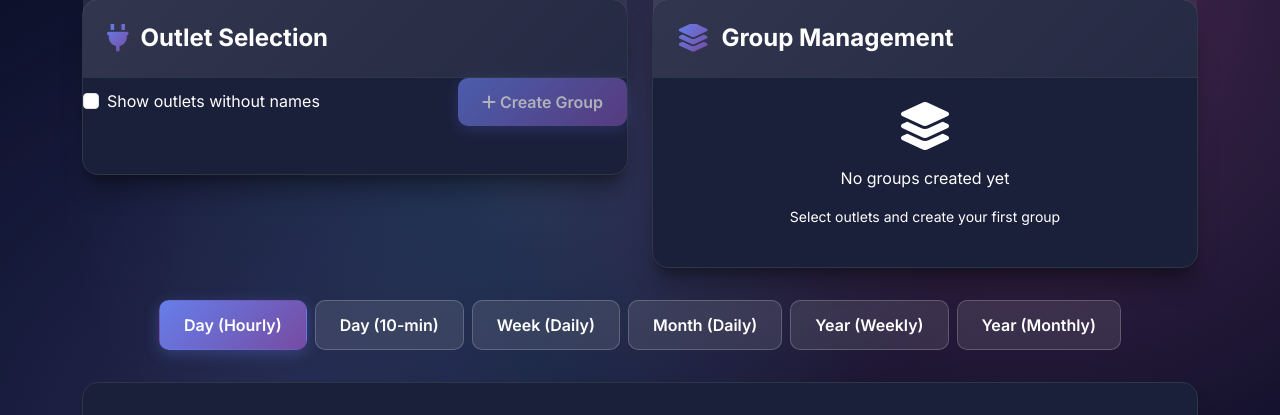
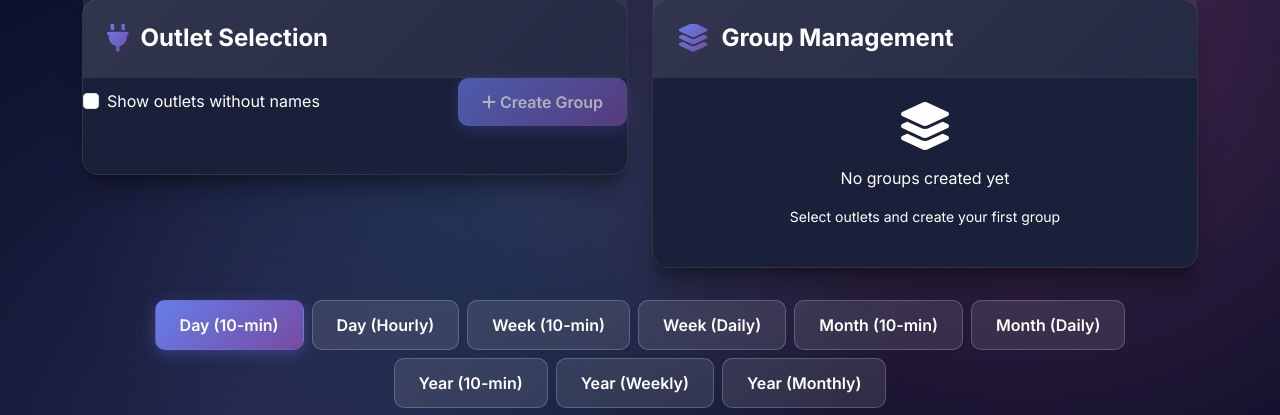
Before and after one commit to TWSOLLTD/PDU, a Flask app: page / in a window 1280 px wide. Shown: the part 172-587 px from the top of the page. Run offline with Flask 3, Linux system fonts and the light colour scheme; data that the repository does not hold is empty; some libraries are stand-ins or nearby versions.

Commit message:
extra graphs

```diff
--- a/app.py
+++ b/app.py
@@ -57,6 +57,7 @@ def get_power_data():
             outlet_ids = []
 
         # Calculate time range and aggregation based on period
+        import calendar
         now = datetime.utcnow()
 
         if period == 'day':
@@ -72,6 +73,41 @@ def get_power_data():
                     labels.append(f"{hour:02d}:{minute:02d}")
             start_time = now.replace(hour=0, minute=0, second=0, microsecond=0)
             interval_minutes = 10
+        elif period == 'week-10min':
+            # Week 10-minute: Monday 00:00 to Sunday 23:50 (1008 intervals)
+            labels = []
+            days = ['Mon', 'Tue', 'Wed', 'Thu', 'Fri', 'Sat', 'Sun']
+            for day_idx in range(7):
+                for hour in range(24):
+                    for minute in range(0, 60, 10):
+                        labels.append(f"{days[day_idx]} {hour:02d}:{minute:02d}")
+            # Get start of current week (Monday)
+            days_since_monday = now.weekday()
+            start_time = now.replace(hour=0, minute=0, second=0, microsecond=0) - timedelta(days=days_since_monday)
+            interval_minutes = 10
+        elif period == 'month-10min':
+            # Month 10-minute: 1st 00:00 to last day 23:50 (varies by month)
+            last_day = calendar.monthrange(now.year, now.month)[1]
+            labels = []
+            for day in range(1, last_day + 1):
+                for hour in range(24):
+                    for minute in range(0, 60, 10):
+                        labels.append(f"{day:02d} {hour:02d}:{minute:02d}")
+            start_time = now.replace(day=1, hour=0, minute=0, second=0, microsecond=0)
+            interval_minutes = 10
+        elif period == 'year-10min':
+            # Year 10-minute: Jan 1 00:00 to Dec 31 23:50 (525,600 intervals)
+            labels = []
+            months = ['Jan', 'Feb', 'Mar', 'Apr', 'May', 'Jun', 'Jul', 'Aug', 'Sep', 'Oct', 'Nov', 'Dec']
+            for month_idx in range(12):
+                month_num = month_idx + 1
+                last_day = calendar.monthrange(now.year, month_num)[1]
+                for day in range(1, last_day + 1):
+                    for hour in range(24):
+                        for minute in range(0, 60, 10):
+                            labels.append(f"{months[month_idx]} {day:02d} {hour:02d}:{minute:02d}")
+            start_time = now.replace(month=1, day=1, hour=0, minute=0, second=0, microsecond=0)
+            interval_minutes = 10
         elif period == 'week':
             # Week daily: Monday to Sunday
             labels = ['Monday', 'Tuesday', 'Wednesday', 'Thursday', 'Friday', 'Saturday', 'Sunday']
@@ -81,7 +117,6 @@ def get_power_data():
             interval_minutes = 1440  # Daily
         elif period == 'month':
             # Month daily: 1st to last day of current month
-            import calendar
             last_day = calendar.monthrange(now.year, now.month)[1]
             labels = [f"{day:02d}" for day in range(1, last_day + 1)]
             start_time = now.replace(day=1, hour=0, minute=0, second=0, microsecond=0)
--- a/templates/index.html
+++ b/templates/index.html
@@ -547,10 +547,13 @@
 
         <!-- Time Period Selector -->
         <div class="time-selector">
-            <button class="time-btn active" data-period="day">Day (Hourly)</button>
-            <button class="time-btn" data-period="day-10min">Day (10-min)</button>
+            <button class="time-btn active" data-period="day-10min">Day (10-min)</button>
+            <button class="time-btn" data-period="day">Day (Hourly)</button>
+            <button class="time-btn" data-period="week-10min">Week (10-min)</button>
             <button class="time-btn" data-period="week">Week (Daily)</button>
+            <button class="time-btn" data-period="month-10min">Month (10-min)</button>
             <button class="time-btn" data-period="month">Month (Daily)</button>
+            <button class="time-btn" data-period="year-10min">Year (10-min)</button>
             <button class="time-btn" data-period="year-weekly">Year (Weekly)</button>
             <button class="time-btn" data-period="year-monthly">Year (Monthly)</button>
                 </div>
```
